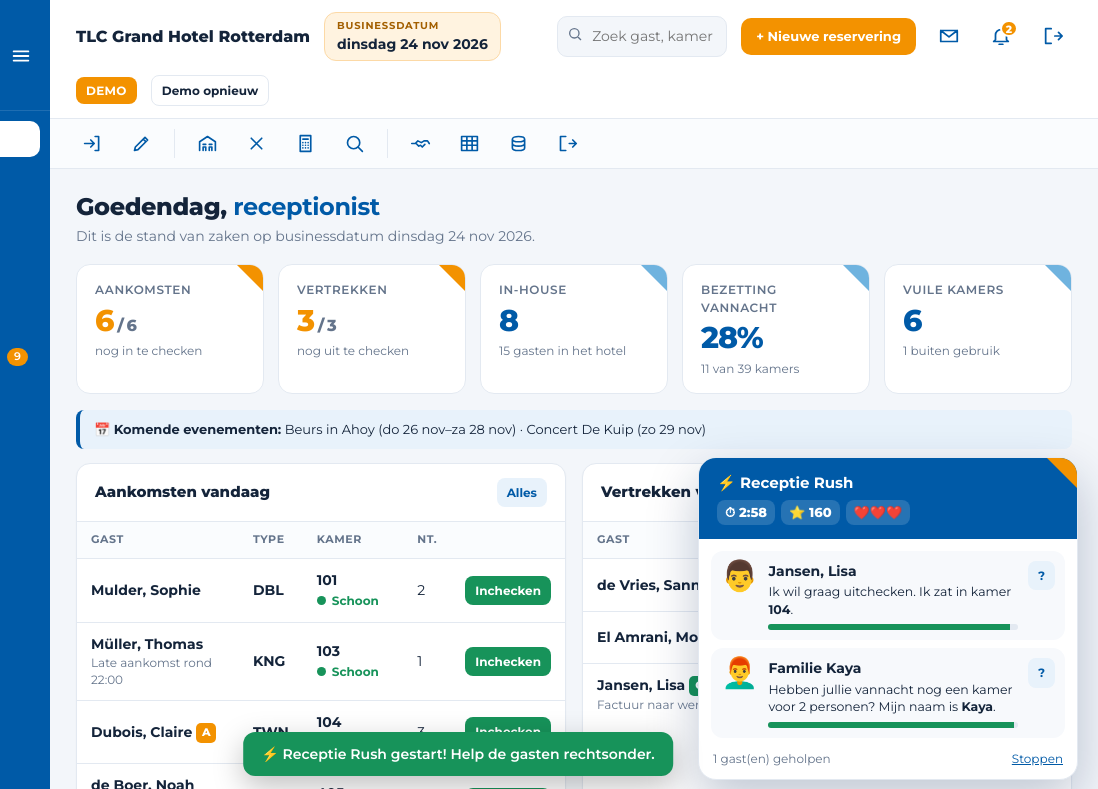
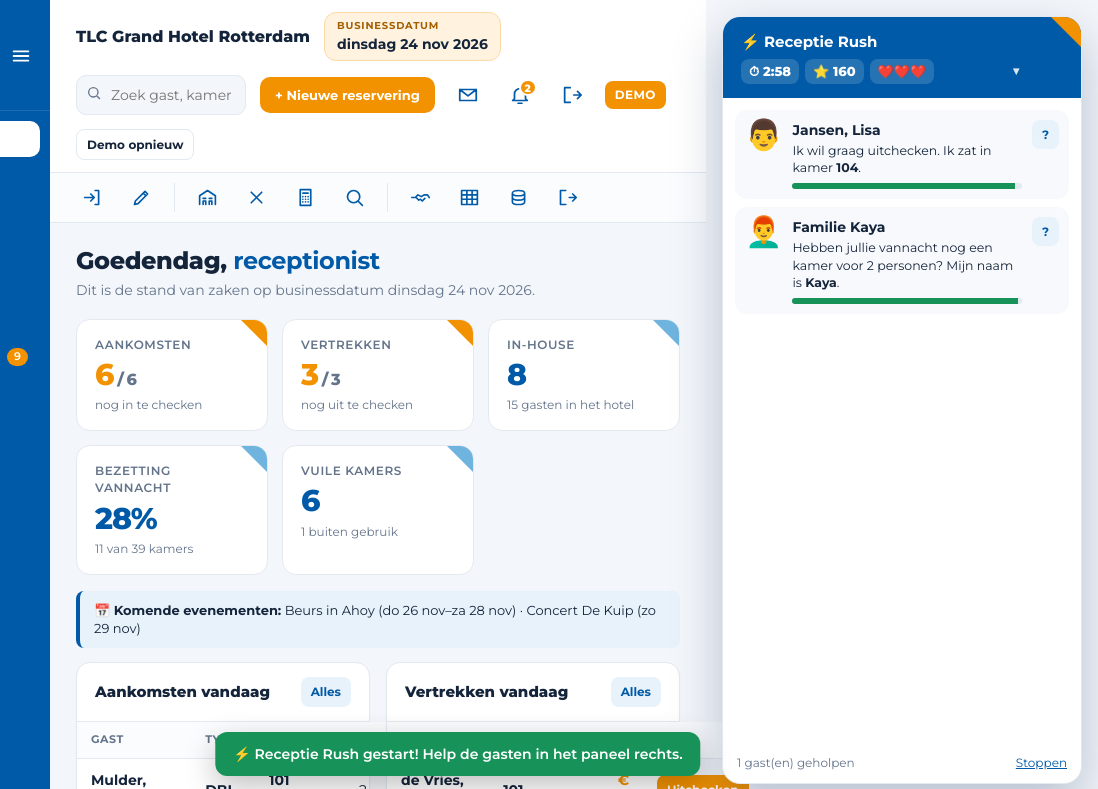
Before and after one commit to pietervadijk-svg/tlc-studenten, a plain HTML site: page opendag/index.html in a window 1280 px wide. Both pictures are taken after a click on the button 955 px from the left and 261 px from the top of the page. Shown: the top 789 px of the page, 182-1280 px from the left. Drawn offline with Linux system fonts and the light colour scheme.

Commit message:
Add files via upload

```diff
--- a/opendag/index.html
+++ b/opendag/index.html
@@ -321,7 +321,13 @@ table.rp tr.grp td{background:#f3f7fc;font-size:11px;font-weight:800;color:var(-
 #tour .tb p{margin:0 0 14px;line-height:1.55}
 #tour .tstep{font-size:11px;font-weight:800;letter-spacing:1px;color:var(--muted)}
 #tour .tbtn{display:flex;gap:8px;justify-content:flex-end;flex-wrap:wrap}
-#mission.game{width:380px}
+#mission.game{width:360px;top:16px;bottom:16px;right:16px;display:flex;flex-direction:column}
+#mission.game .gq{flex:1;overflow:auto}
+body.gaming .mainwrap{margin-right:392px}
+#mission.game.gmin{top:auto;bottom:16px}
+#mission.game.gmin .gq,#mission.game.gmin .gfoot{display:none}
+.gtog{all:unset;cursor:pointer;position:absolute;right:38px;top:12px;font-weight:800;font-size:16px;opacity:.85}
+@media(max-width:1180px){body.gaming .mainwrap{margin-right:0}#mission.game{top:auto;max-height:55vh}}
 #mission .gstat{font-weight:800;font-size:13px;background:rgba(255,255,255,.15);padding:3px 8px;border-radius:8px}
 #mission.game .mt{gap:6px;padding-right:40px;flex-wrap:wrap}#mission.game .mt b{width:100%}
 .gq{display:flex;flex-direction:column;gap:8px;padding:12px}
@@ -757,7 +763,7 @@ function startDemo() {
   VIEW = 'dashboard'; VA = {};
   showApp();
   if (GAME) { clearInterval(GAME._t); GAME = null; }
-  DEMOMODE = 'free'; DIRTY = false;
+  DEMOMODE = 'free'; DIRTY = false; document.body.classList.remove('gaming'); $('#mission').classList.remove('game', 'gmin');
   missionTick();
   demoWelcome();
 }
@@ -839,7 +845,7 @@ function startGame() {
   gameSpawn(); gameSpawn();
   missionTick();
   clearInterval(GAME._t); GAME._t = setInterval(gameLoop, 500);
-  toast('⚡ Receptie Rush gestart! Help de gasten rechtsonder.', 'ok');
+  toast('⚡ Receptie Rush gestart! Help de gasten in het paneel rechts.', 'ok');
 }
 function gameSpawn() {
   const st = S, bd = st.businessDate, free = id => !GAME.used.includes(id);
@@ -894,10 +900,11 @@ function gameLoop() {
 function gameDraw() {
   const m = $('#mission'); if (!GAME || DEMOMODE !== 'game') return;
   const left = Math.max(0, Math.ceil(GAME.dur - (Date.now() - GAME.start) / 1000));
-  m.classList.remove('hidden', 'min'); m.classList.add('game');
-  m.innerHTML = `<div class="mt"><b>⚡ Receptie Rush</b><span class="gstat">⏱ ${Math.floor(left / 60)}:${pad(left % 60)}</span><span class="gstat">⭐ ${GAME.score}</span><span class="gstat">${'❤️'.repeat(Math.max(0, GAME.lives))}${'🖤'.repeat(3 - Math.max(0, GAME.lives))}</span></div>
+  const wasMin = m.classList.contains('gmin');
+  m.classList.remove('hidden', 'min'); m.classList.add('game'); document.body.classList.add('gaming');
+  m.innerHTML = `<div class="mt"><b>⚡ Receptie Rush</b><span class="gstat">⏱ ${Math.floor(left / 60)}:${pad(left % 60)}</span><span class="gstat">⭐ ${GAME.score}</span><span class="gstat">${'❤️'.repeat(Math.max(0, GAME.lives))}${'🖤'.repeat(3 - Math.max(0, GAME.lives))}</span><button class="gtog" title="In- of uitklappen" onclick="$('#mission').classList.toggle('gmin')">${wasMin ? '▴' : '▾'}</button></div>
    <div class="gq">${GAME.guests.map(g => { const p = Math.max(0, 1 - (Date.now() - g.born) / 1000 / g.pat); const isNew = !g.shown; g.shown = true; return `<div class="gc${isNew ? ' new' : ''}"><div class="gf">${g.face}</div><div style="flex:1;min-width:0"><b>${h(g.name)}</b><div class="gt">${g.text}</div><div class="gp"><i style="width:${p * 100}%;background:${p > .5 ? 'var(--green)' : p > .25 ? 'var(--orange)' : 'var(--red)'}"></i></div></div><button class="btn sm" title="Waar moet ik zijn?" onclick="gameHint(${g.id})">?</button></div>`; }).join('') || '<div class="small muted" style="padding:10px">Even rustig… de volgende gast komt eraan!</div>'}</div>
-   <div style="padding:0 14px 12px;display:flex;justify-content:space-between" class="small muted"><span>${GAME.served} gast(en) geholpen</span><a href="#" onclick="gameOver();return false">Stoppen</a></div>`;
+   <div style="padding:0 14px 12px;display:flex;justify-content:space-between" class="small muted gfoot"><span>${GAME.served} gast(en) geholpen</span><a href="#" onclick="gameOver();return false">Stoppen</a></div>`;
 }
 function gameHint(id) { const g = GAME.guests.find(x => x.id === id); if (g) { closeModal(); g.hint(); } }
 function gameScores() { try { return JSON.parse(localStorage.getItem('tlchotel-rush') || '[]'); } catch (e) { return []; } }
@@ -911,7 +918,7 @@ function gameOver() {
     ${sc > 0 ? `<div class="field" style="max-width:320px;margin:0 auto;text-align:left"><label>Jouw voornaam voor de topscores</label><div style="display:flex;gap:8px"><input id="g-name" maxlength="16" autofocus placeholder="Voornaam"><button class="btn primary" onclick="gameSave()">Opslaan</button></div></div>` : ''}
     <div id="g-board">${gameBoard()}</div></div>
    <div class="mf"><button class="btn ghost" onclick="closeModal();resetDemo()">Terug naar start</button><button class="btn accent lg" onclick="startGame()">⚡ Nog een keer</button></div>`, 'mid');
-  $('#mission').classList.remove('game'); $('#mission').classList.add('hidden');
+  $('#mission').classList.remove('game', 'gmin'); $('#mission').classList.add('hidden'); document.body.classList.remove('gaming');
 }
 function gameSave() {
   const n = ($('#g-name').value.trim() || 'Anoniem').slice(0, 16), hs = gameScores();
```
Also changed, not shown: hotel/index.html (+14 -7 lines).
